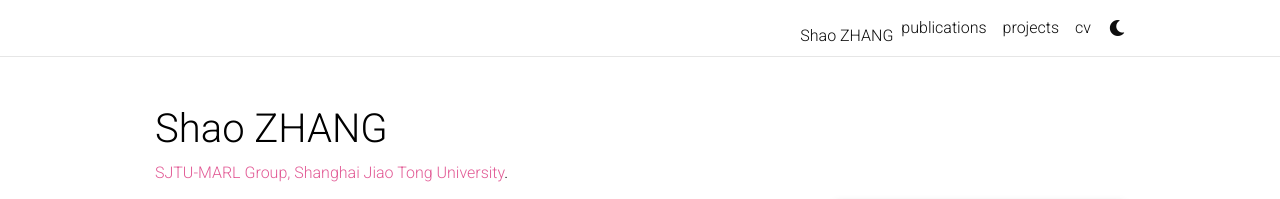
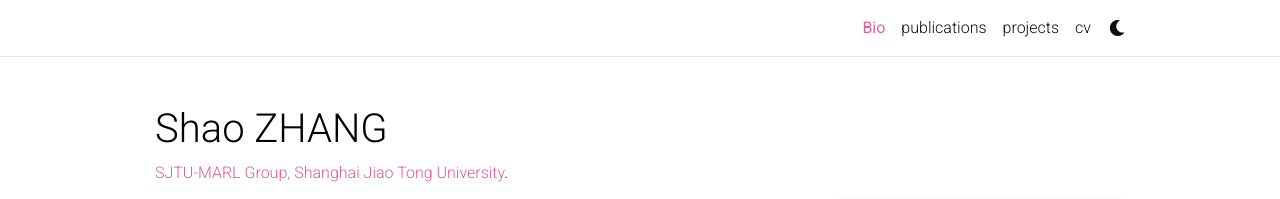
Before and after one commit to ShaoZhang0115/shaozhang_home_page, a Jekyll site: the page built from _pages/about.md, in a window 1280 px wide. Shown: the top 199 px of the page. Built offline with Jekyll 4.4.1, drawn with Linux system fonts in a browser that asks for light colours; full-size pictures stand in for the smaller copies a plugin makes; comment, search, counter and statistics services are not loaded; a style sheet for code colours, icons or effects is not loaded.

Commit message:
Update about.md

```diff
--- a/_pages/about.md
+++ b/_pages/about.md
@@ -1,6 +1,6 @@
 ---
 layout: about
-title: <a>Shao ZHANG</a>
+title: Bio
 permalink: /
 subtitle: <a href='#'>SJTU-MARL Group, Shanghai Jiao Tong University</a>.
 
```
